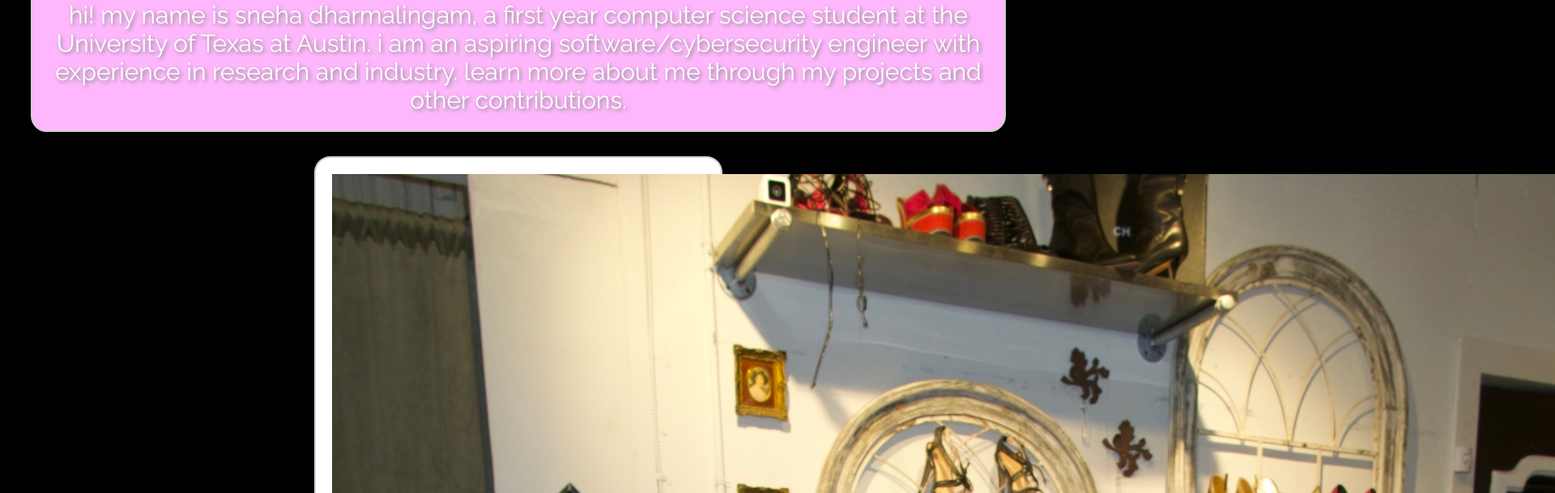
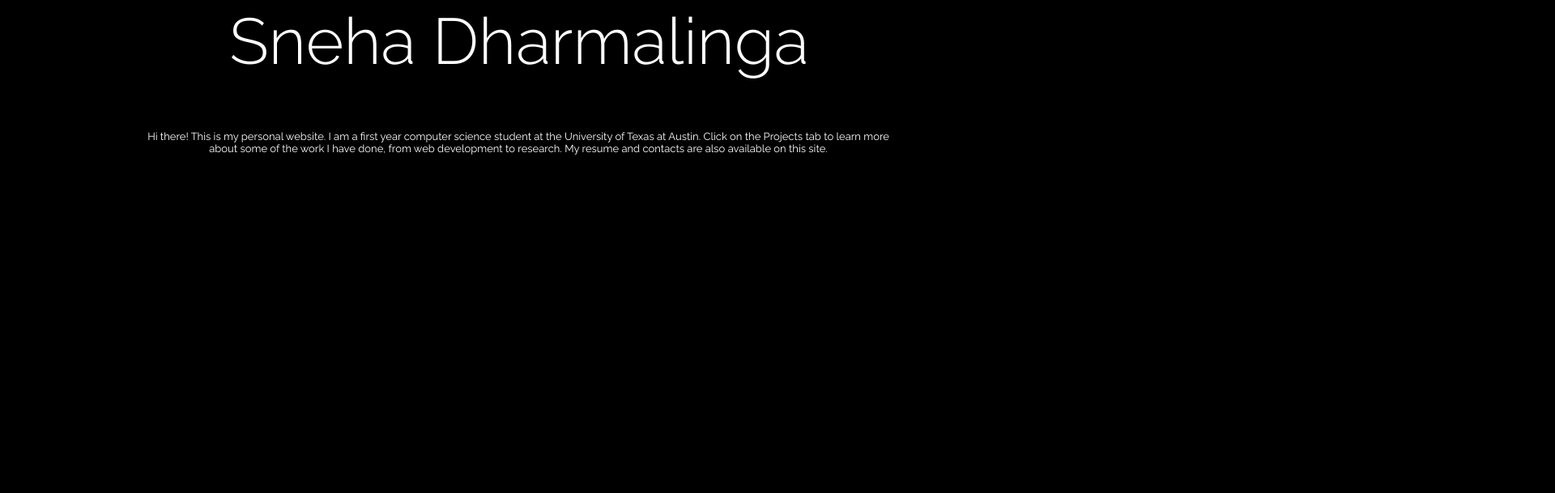
Before and after one commit to snehadharma/Personal_Website, an Angular app: page /home-component in a window 1280 px wide. Shown: the part 127-736 px from the top of the page at 81% size, 1920 px wide, since content can reach past the window. Built offline with nearby package versions, Linux system fonts and the light colour scheme.

Commit message:
create typing animations

```diff
--- a/src/app/home/home.component.css
+++ b/src/app/home/home.component.css
@@ -1,32 +1,39 @@
-body {
-    margin: 18px 30px;
+.name {
+    color: white;
+    font-size: large;
+    text-align: center;
+    padding: 2% 0;
+    display: grid;
+    place-items: center;
 }
-.main  {
-    background: var(--secondary-color);
-    border: 2px solid #cecfcd;
-    border-radius: 20px;
-    box-shadow: 0 4px 8px 0 rgba(0, 0, 0, 0.2), 0 6px 20px 0 rgba(0, 0, 0, 0.19);
-    justify-content: center;
-    margin: 0px 0px;
-    padding: 20px 20px;
+.name h1 {
+    font-weight: 300;
+    font-size: 80px;
+    margin: 0%;
+}
+
+.typed {
+    display: inline-block;
+    overflow: hidden;
+    white-space: nowrap;
+    width: 0;
+    border-right: 2px solid var(--secondary-color);
+    animation: typing 1.5s steps(30, end) forwards, blinking 1s infinite;
+}
+
+@keyframes typing {
+    from { width: 0 }
+    to { width: 57% }
+}
+@keyframes blinking {
+    0% {border-right-color: transparent}
+    50% {border-right-color: var(--secondary-color)}
+    100% {border-right-color: transparent}
 }
 
 .intro {
     color: white;
-    margin: 0px 0px;
-    font-size: 30px;
     text-align: center;
-    text-shadow:  2px 2px 5px gray;
+    font-size: small;
+    padding: 2% 13%;
 }
-
-.center  {
-    background: white;
-    border: 2px solid #cecfcd;
-    border-radius: 20px;
-    box-shadow: 0 4px 8px 0 rgba(0, 0, 0, 0.2), 0 6px 20px 0 rgba(0, 0, 0, 0.19);
-    justify-content: center;
-    margin: 30px 350px;
-    padding: 20px 20px;
-    display: flex;
-    justify-content: space-around;
-}
--- a/src/app/home/home.component.html
+++ b/src/app/home/home.component.html
@@ -3,23 +3,17 @@
     <head>
     </head>
     <body>
-        <div class="main">
-            <p class="intro">
-                hi! my name is sneha dharmalingam, a first year computer science student at the University of Texas at Austin.
-                i am an aspiring software/cybersecurity engineer with experience in research and industry. learn more about me
-                through my projects and other contributions.
+        <div class="name">
+            <h1 class="typed">Sneha Dharmalingam</h1>
+        </div>
+        <div class="intro">
+            <p>
+                Hi there! This is my personal website. I am a first year computer science student at
+                the University of Texas at Austin. Click on the Projects tab to learn more about some
+                of the work I have done, from web development to research. My resume and contacts are
+                also available on this site.
             </p>
         </div>
-        <div class="center">
-            <div class="column1">
-                <img src="/assets/me.jpg" alt="image">
-            </div>
-            <div class="column2">
 
-            </div>
-            <div class="column3">
-
-            </div>
-        </div>
     </body>
 </html>
--- /dev/null
+++ b/src/app/project.ts
@@ -0,0 +1,5 @@
+export interface Project {
+    photo: string;
+    title: string;
+    description: string;
+}
```
